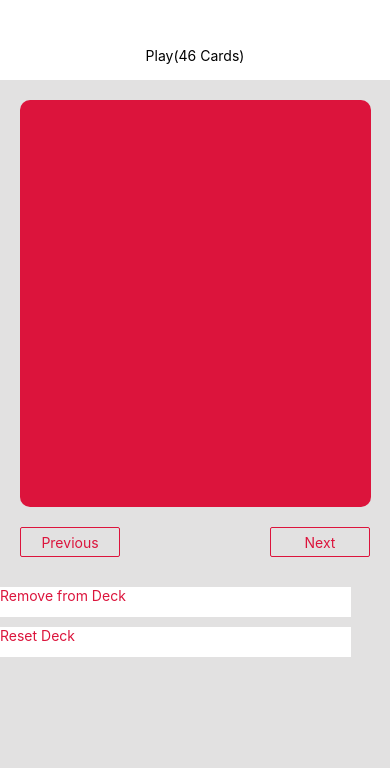
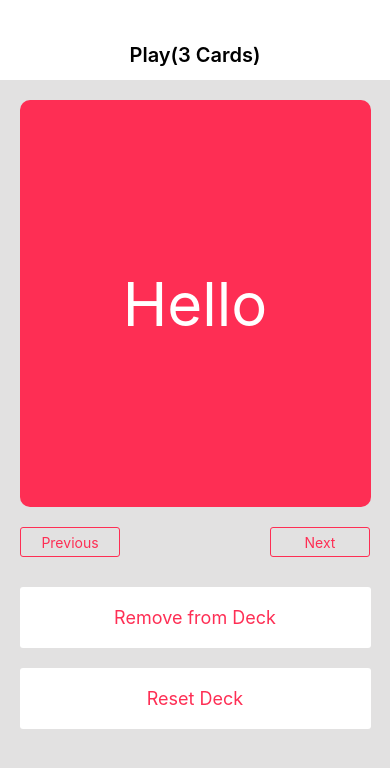
Before and after one commit to HoXuanTy/React_Native, a React Native app: screen / in a window 390 px wide. Shown: the top 768 px of the page. Built offline with nearby package versions, Linux system fonts and the light colour scheme.

Commit message:
ADD: function toggle language

```diff
--- a/src/components/PlayScreen.js
+++ b/src/components/PlayScreen.js
@@ -1,18 +1,56 @@
 import React, { View, Text, StyleSheet, Pressable } from "react-native";
+import { useState } from 'react';
 
 const  PlayScreen = () => {
+    const [Language, setLanguage] = useState('en');
+    const [Index, setIndex] = useState(0);
+
+    const languageDate =[
+        {en:"Hello", vi:"xin chào"},
+        {en:"Mouse", vi:"Chuột"},
+        {en:"Table", vi:"Bàn"}
+    ]
+
+
+
+
+    const toggleLanguage = () => {
+        if (Language === 'en') {
+            setLanguage('vi');
+        } else {
+            setLanguage('en');
+        }
+    };
+    const nextItem = () => {
+        if (Index < languageDate.length - 1) {
+            setIndex(Index + 1);
+        }
+    };
+    const previousItem = () =>{
+        if (Index){
+            setIndex(Index -1)
+        }
+    }
+
+    const currentData = languageDate[Index];
+
     return (
         <View style={styles.contents}>
             <View style={styles.topTitle}>
-              <Text style={styles.Title}>Play(46 Cards)</Text>
+              <Text style={styles.Title}>Play({languageDate.length} Cards)</Text>
             </View>
-            <Pressable style={styles.cardText}>
+            <Pressable style={styles.cardText} onPress={toggleLanguage}>
+                <View style={styles.cardText_middle}>
+                    <Text style={styles.TextChange}>
+                            {currentData[Language]}
+                    </Text>
+                </View>
             </Pressable>
             <View style={styles.Derects}>
-                <Pressable style={styles.DerectsBtn}>
-                    <Text style={styles.TextBtn}>Previous</Text>
+                <Pressable style={styles.DerectsBtn} >
+                    <Text style={styles.TextBtn} onPress={previousItem}>Previous</Text>
                 </Pressable>
-                <Pressable style={styles.DerectsBtn}>
+                <Pressable style={styles.DerectsBtn} onPress={nextItem}>
                     <Text style={styles.TextBtn}>Next</Text>
                 </Pressable>
             </View>
@@ -41,14 +79,28 @@ const styles = StyleSheet.create({
         justifyContent:"center",
         alignItems:"center"
     },
+    Title:{
+        fontSize:20,
+        fontWeight:"600"
+    }
+    ,
 
     cardText:{
         width: '90%',
         height: '50%',
         marginTop:20,
-        backgroundColor:"#DC143C",
+        backgroundColor:"#FE2E54",
         alignSelf:'center',
         borderRadius:10
+    },
+    cardText_middle:{
+        flex: 1,
+        alignItems: 'center',
+        justifyContent: 'center',
+    },
+    TextChange:{
+        fontSize:60,
+        color:"white",
     },
     Derects:{
         flexDirection:'row',
@@ -59,27 +111,30 @@ const styles = StyleSheet.create({
         width:100,
         height:30,
         borderWidth:1,
-        borderColor:'#DC143C',
+        borderColor:'#FE2E54',
         justifyContent:'center',
         alignItems:'center',
-        borderRadius:2
+        borderRadius:3
     },
     TextBtn:{
-        color:'#DC143C'
+        color:'#FE2E54'
+    },
+    BottomBtn: {
+        justifyContent: 'center',
+        alignItems: 'center'
     },
     BottomBtn_Tap:{
         width: '90%',
-
+        marginVertical: 10,
+        paddingVertical: 20,
+        backgroundColor: '#FFFFFF',
+        alignItems: 'center',
+        borderRadius:3
     },
     BottomBtn_Text:{
-        marginTop:10,
-        height:30,
-        backgroundColor:"#FFFFFF",
-        color:'#DC143C',
+        color: '#FE2E54',
+        fontSize:18
     }
-
-
-
 
   })
 
```
